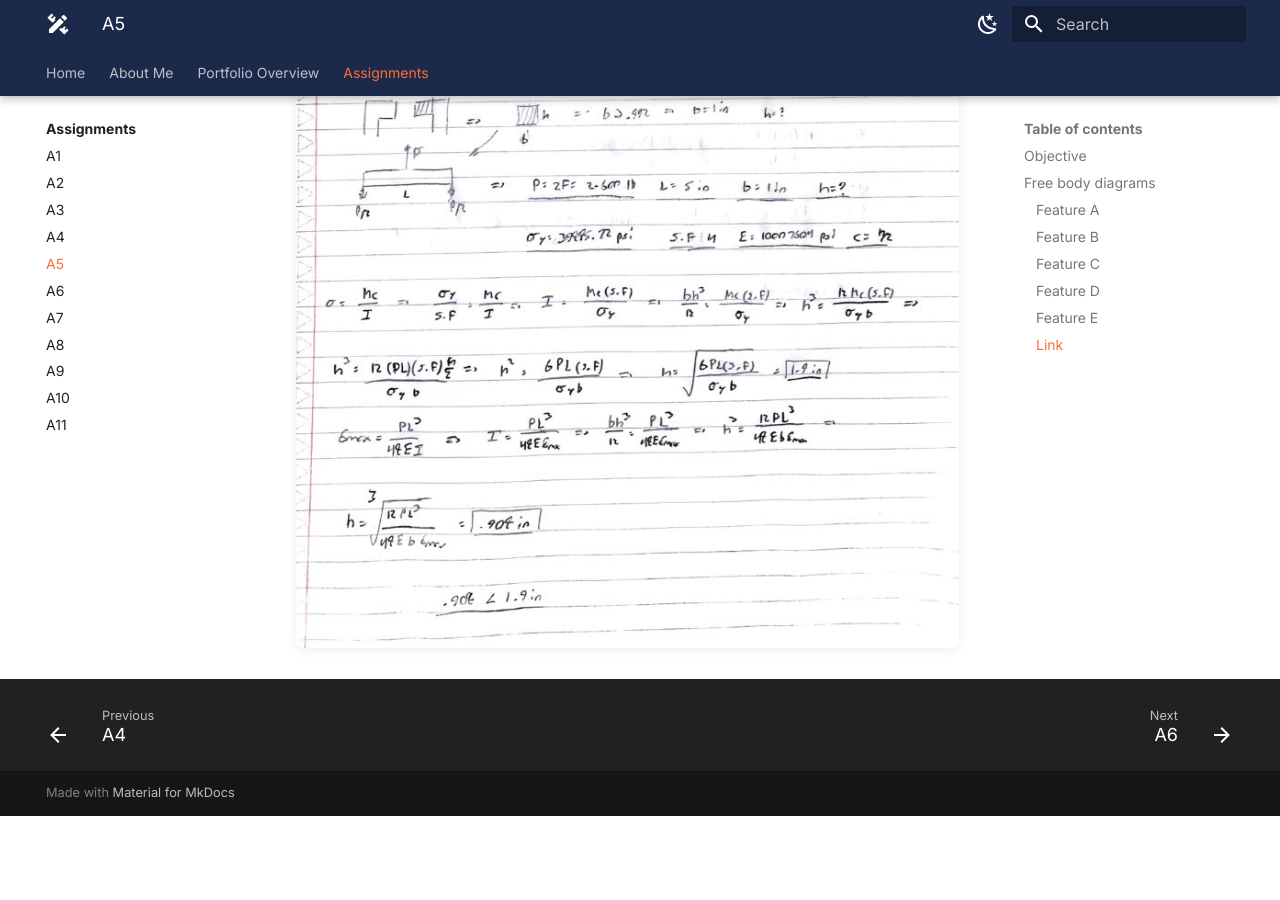
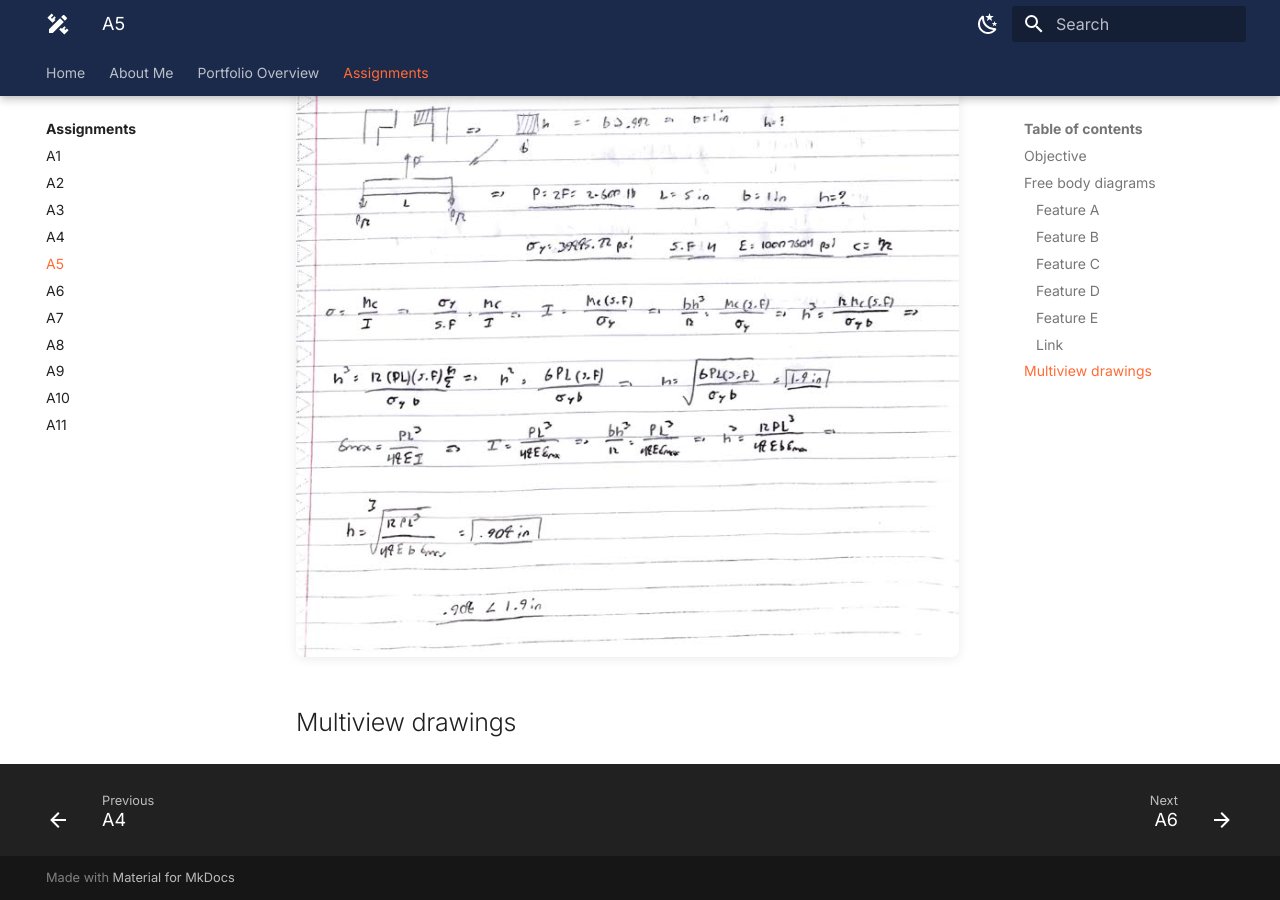
Before and after one commit to ajchiocca/megr2157-portfolio, an MkDocs documentation site: the page built from docs/assignments/A05/index.md, in a window 1280 px wide and 900 px high, scrolled down 5322 px. Built offline with MkDocs 1.6.1 and Material for MkDocs 9.7.7, drawn with Linux system fonts in a browser that asks for light colours; before the commit the page ends 6138 px from its top, so only the background shows below that.

Commit message:
Add multiview drawings section to index.md
Added a section for multiview drawings in the assignment documentation.

```diff
--- a/docs/assignments/A05/index.md
+++ b/docs/assignments/A05/index.md
@@ -45,5 +45,8 @@ Feature E is the final feature to be evaluated, excluding the link, although I l
 <br>
 <br>
 A Link must be designed that connects feature A to another cylindrical feature, such that the connection can hold using the same amount of force. From the instructions, it says the hole in the link must be 1 inch, and because my diameter must be 1.83 inches to minimize bending and deflection, I design the link to fit a 1.83 inch diameter shaft. For simplicity I assumed the shape of the link to be a rectangle a treated it as an axially loaded bar, that way I can assume a reasonable length and optimize the thickness of the link. The calculated thickness of the link were between .024 inches and .12 inches- you can guess what the dimension should be used by now.
+<br>
+<br>
+![FTE](FTE.png)
 
-![FTE](FTE.png)
+## Multiview drawings
```
